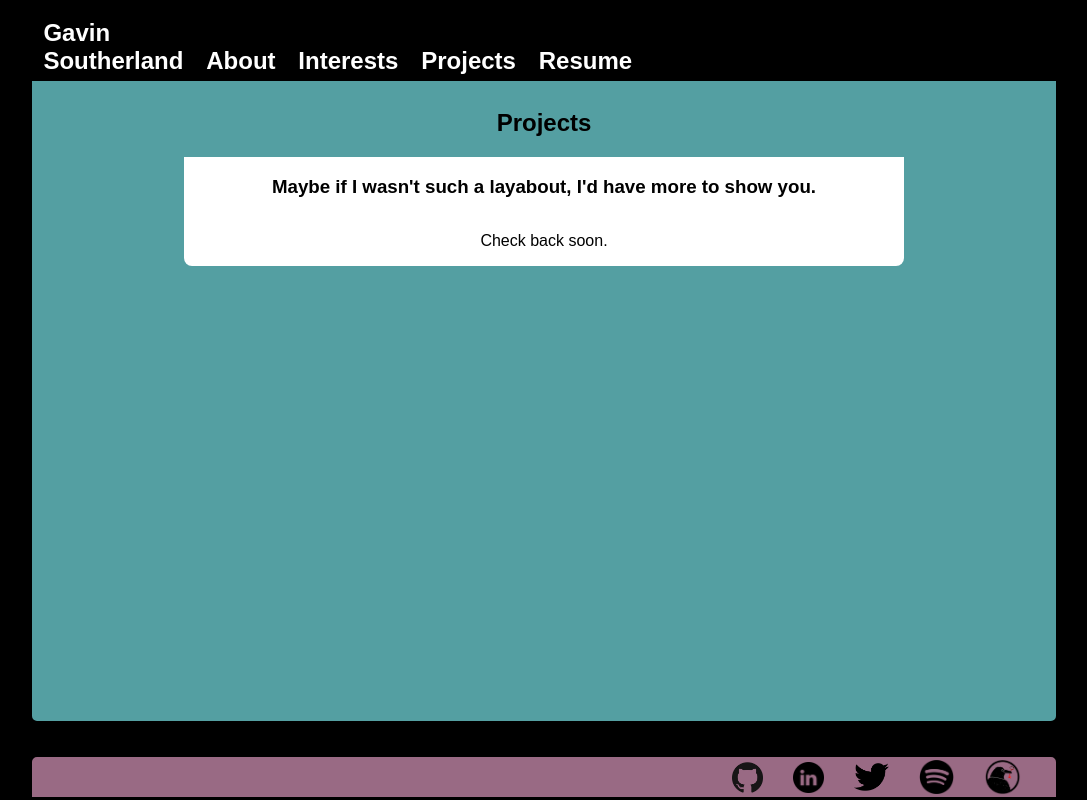
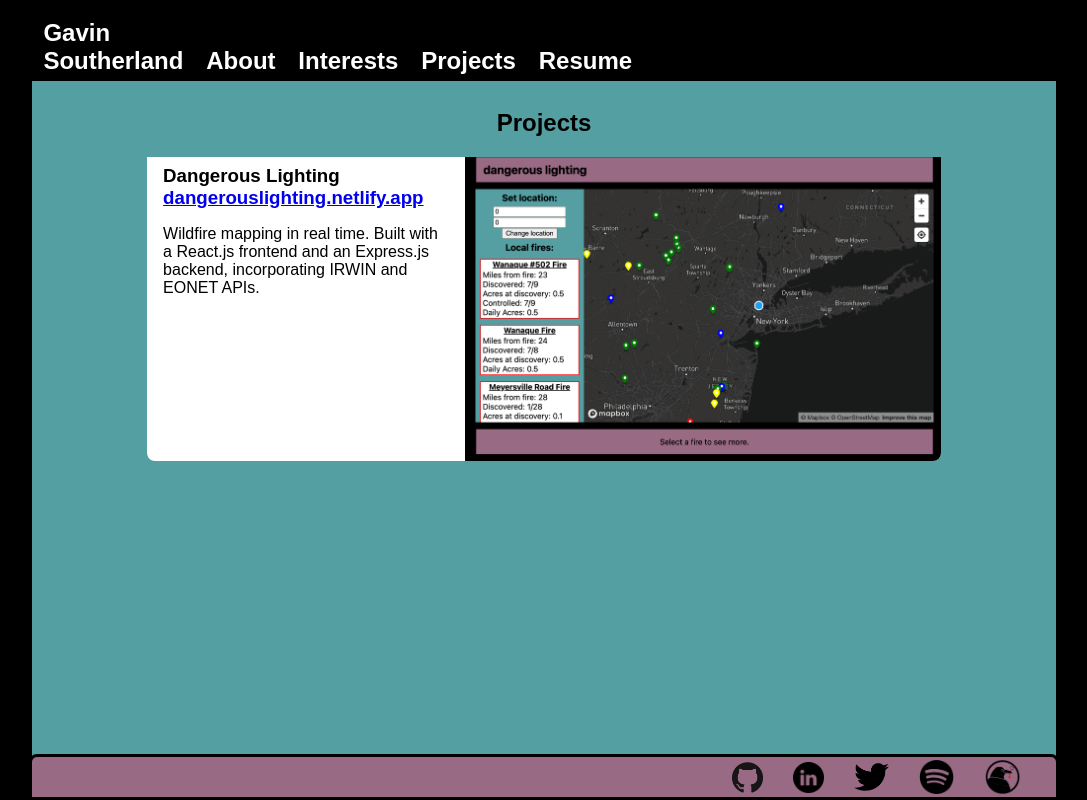
Before and after one commit to diakt/diakt.github.io, a React (Create React App) app: page /projects in a window 1280 px wide. Shown: the top 800 px of the page, without its empty margins (96-1183 px from the left). Built offline with nearby package versions, Linux system fonts and the light colour scheme.

Commit message:
project added

```diff
--- a/src/App.css
+++ b/src/App.css
@@ -368,7 +368,7 @@ main {
 .PROJECTS-main {
   display: flex;
   flex-direction: row;
-  justify-content: flex;
+  justify-content: center;
   align-items: flex-start;
   margin-top: .5vh;
   width: 80%;
@@ -385,8 +385,19 @@ main {
 
 }
 
+.proj-left-child, .proj-right-child{
+  display: flex;
+  width: 10vw;
+  height: 100vh;
+  font-size: 14px;
+  /* border: blue;
+  border-style: solid; */
 
-.PROJECTS-main .mid-child {
+}
+
+
+
+.proj-mid-child {
   display: flex;
   flex-direction: column;
   align-items: center;
@@ -399,70 +410,79 @@ main {
   /* border: blue;
   border-style: solid; */
   margin: 1vh;
+  padding: 0;
 }
 
-.PROJECTS-main .mid-child .projects-list {
-  width: 100%;
-  margin: 0 auto;
-  padding: 0px;
+
+.project-class {
   display: flex;
-  flex-direction: column;
-  align-items: center;
+  flex-direction: row;
+  justify-content: flex-end;
+  align-items: flex-start;
+
+  margin-bottom: 2vh;
+  min-width: 62vw;
+  max-width: 62vw;
+
+  padding: 0;
+
   background: white;
-  /* border: yellow;
+  /* border: green;
   border-style: solid; */
   border-bottom-left-radius: 1vh;
   border-bottom-right-radius: 1vh;
 }
 
-.PROJECTS-main .mid-child .projects-list .project-class {
+
+
+.project-text{
   display: flex;
   flex-direction: column;
+  justify-content: flex-start;
   align-items: center;
+  max-width:40%;
+  min-height: 100%;
+  /* border: black;
+  border-style: dashed; */
 
+  padding: 0;
+}
+
+.project-encapsulation{
+  display: flex;
+  flex-direction: column;
+  max-width: 90%;
   /* border: red;
-  border-style: solid; */
+  border-style: dotted; */
+  margin-top: 1vh;
+}
+
+.project-title{
+  margin: auto 0;
 }
 
 
 
 
-.PROJECTS-main .left-child, .right-child{
-  display: flex;
-  width: 20%;
-  height: 70vh;
-  font-size: 14px;
+.project-image{
 
+  /* border: red;
+  border-style: solid; */
+  max-width:60%;
+  border-bottom-right-radius: 1vh;
+  padding: 0;
 }
 
 
 
 
-.PROJECTS-main .left-child .left-child-image, .right-child .right-child-image {
-  display: flex;
-  max-width: 90%;
-  border: black;
-  border-style: solid;
-}
 
-.PROJECTS-main .left-child #encapsulation, .right-child #encapsulation {
-  display: flex;
-  justify-content: center;
-  align-items: flex-start;
-  margin-top: 1vh;
-  height: auto;
-  max-width: 90%;
 
-  border: black;
-  border-style: solid;
-}
 
-.PROJECTS-main .left-child .left-child-image-captions, .right-child .right-child-image-captions {
-  display: flex;
-  max-width: 90%;
-  text-align: left;
-  margin-top: 1vh;
-}
+
+
+
+
 
 
 
--- a/src/components/Projects.js
+++ b/src/components/Projects.js
@@ -3,23 +3,32 @@ import React from 'react';
 function Projects() {
     return (
         <div className='PROJECTS-main'>
-            <div class="left-child">
+            <div class="proj-left-child">
+                <p></p>
+            </div>
+            <div class="proj-mid-child">
+                <h2 class="projects-title">Projects</h2>
+
+                <section class="project-class">
+                    <article className="project-text">
+                        <div className='project-encapsulation'>
+                            <h3 class="project-title">Dangerous Lighting
+                                <a class="project-link" href='https://dangerouslighting.netlify.app'target="_blank"rel="noreferrer"> dangerouslighting.netlify.app</a>
+                            </h3>
+                            <p className="project-description"> Wildfire mapping in real time. Built with a React.js frontend and an Express.js backend, incorporating IRWIN and EONET APIs.</p>
+                        </div>
+                    </article>
+                    <img className = "project-image" src={require("../images/dangerous-lighting.png")}/>
+                </section>
+
+
+
+
 
             </div>
 
-            <div class="mid-child">
-                <h2 class="projects-title">Projects</h2>
-                <ul class="projects-list">
-                    <article class="project-class">
-                        <h3 class="projects-title">Maybe if I wasn't such a layabout, I'd have more to show you.</h3>
-                        <p>Check back soon.</p>
-                    </article>
-
-                </ul>
-            </div>
-
-            <div class="right-child">
-
+            <div class="proj-right-child">
+                <p></p>
             </div>
 
 
```
Also changed, not shown: src/images/dangerous-lighting.png (added).
